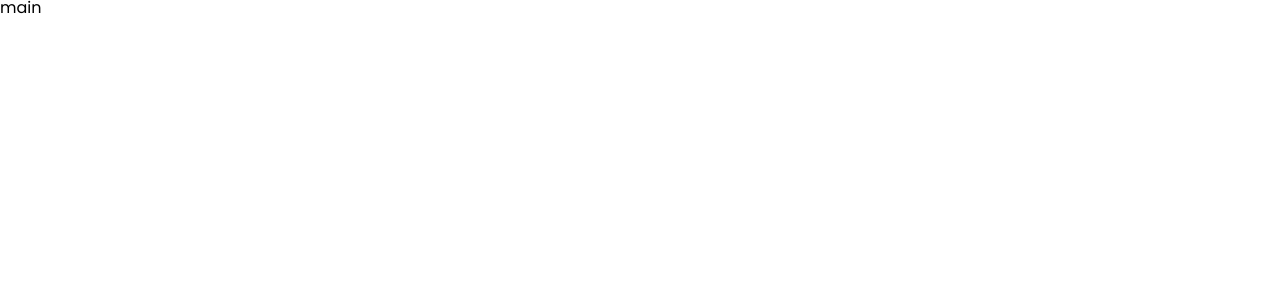
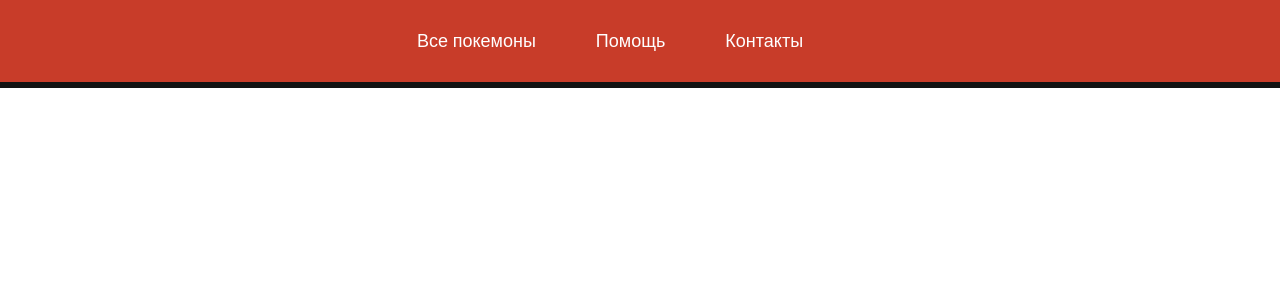
Before and after one commit to karshten/pokemon-redux, a React (Vite) app: page / in a window 1280 px wide. Shown: the top 300 px of the page. Built offline with nearby package versions, Linux system fonts and the light colour scheme.

Commit message:
finished header

```diff
--- a/src/App.jsx
+++ b/src/App.jsx
@@ -7,7 +7,7 @@ function App() {
     <div className="App">
       <Header />
       <Routes>
-        <Route path="/" element={<div>main</div>} />
+        <Route path="/pokemons" element={<div>main</div>} />
       </Routes>
     </div>
   )
--- a/src/components/Header/Header.jsx
+++ b/src/components/Header/Header.jsx
@@ -1,10 +1,23 @@
 import React from 'react'
 import './scss/header.scss'
-import { Link } from 'react-router-dom'
+import { NavLink } from 'react-router-dom'
 
 export const Header = () => {
   return (
-    <header>
+    <header className='header'>
+      <nav>
+        <ul>
+          <li>
+            <NavLink to="/pokemons">Все покемоны</NavLink>
+          </li>
+          <li>
+            <NavLink to='/help'>Помощь</NavLink>
+          </li>
+          <li>
+            <NavLink to='/contacts'>Контакты</NavLink>
+          </li>
+        </ul>
+      </nav>
     </header>
   )
 }
--- a/src/components/Header/scss/header.scss
+++ b/src/components/Header/scss/header.scss
@@ -0,0 +1,25 @@
+.header {
+    background-color: #C83C29;
+    border-bottom: 6px solid #121212;
+    padding: 32px 0;
+    display: flex;
+    justify-content: center;
+
+    & ul {
+        display: flex;
+    }
+
+    & li {
+        margin-right: 60px;
+    }
+
+    & a {
+        font-size: 18px;
+        text-decoration: none;
+        color: #fff;
+
+        &.active {
+            font-weight: 600;
+        }
+    }
+}
--- a/src/index.css
+++ b/src/index.css
@@ -104,7 +104,7 @@ section {
 
 body {
     line-height: 1;
-    font-family: "Poppins";
+    font-family: 'Poppins', sans-serif;
     font-weight: 400;
     font-size: 16px;
 }
```
